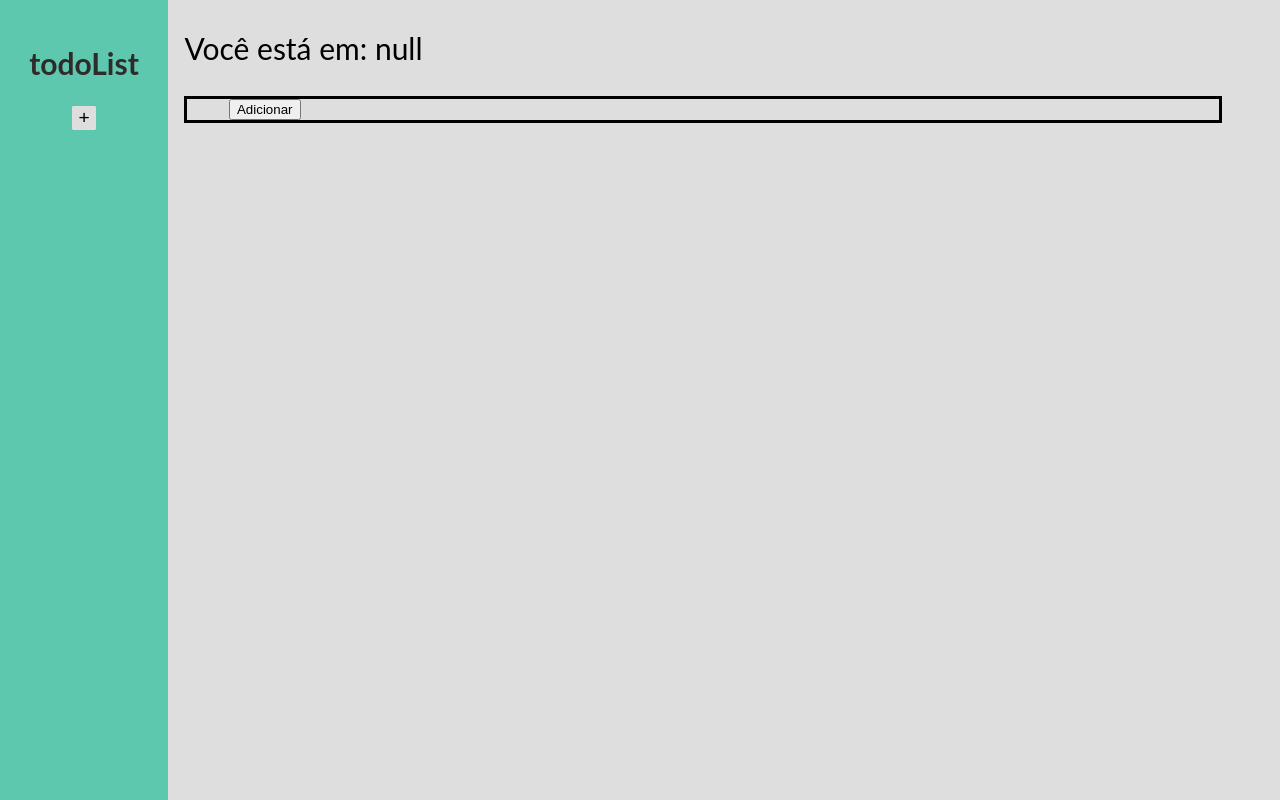
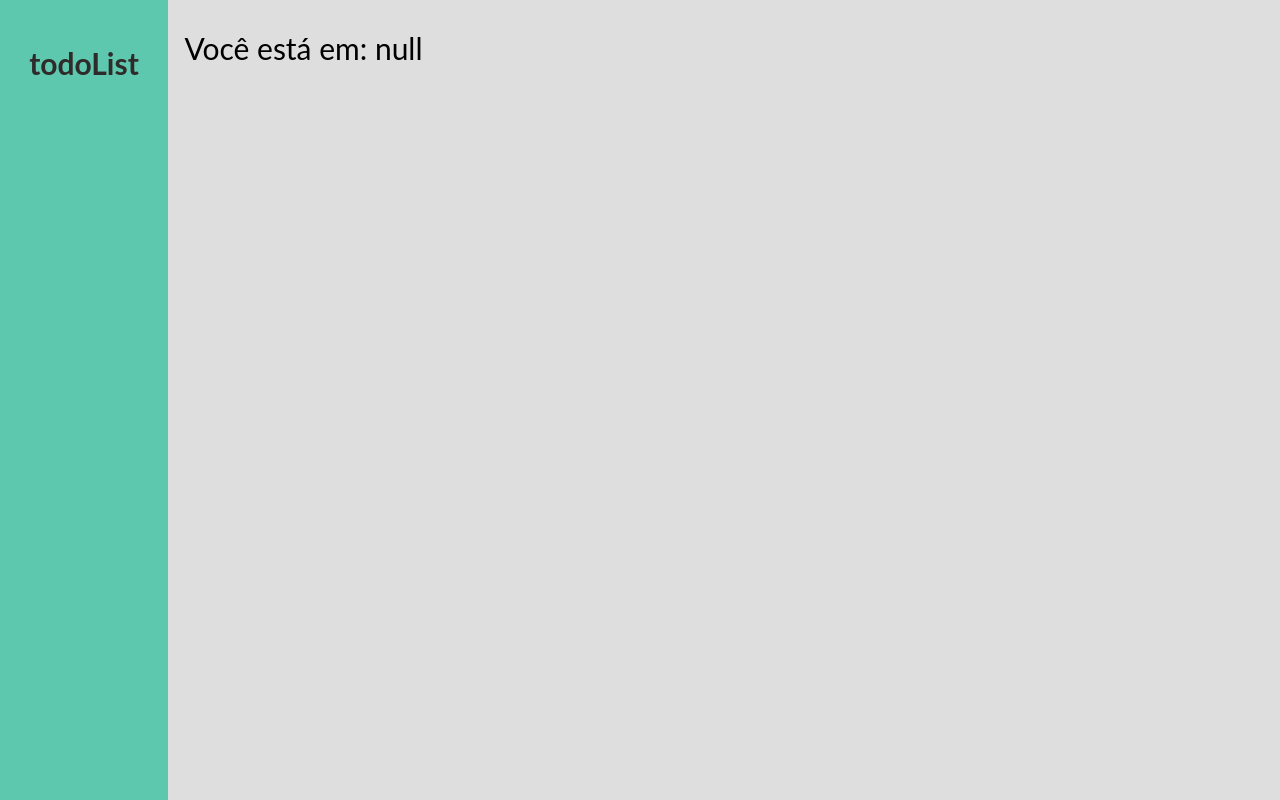
Before and after one commit to shogoshima/todoList-codelab, a website with bundled scripts: page public/todolist.html in a window 1280 px wide. Built offline with nearby package versions, Linux system fonts and the light colour scheme.

Commit message:
dei uma gambiarra pra ficar menos feio na hora de recarregar página

```diff
--- a/public/modulos/display.js
+++ b/public/modulos/display.js
@@ -27,4 +27,5 @@ export function display(lista) {
         document.querySelector(`.date-${id}`).value = lista[id].data;
         console.log(lista[id].data);
     }
+    document.querySelector("#list").style = "display:block";
 }
--- a/public/modulos/displayEnv.js
+++ b/public/modulos/displayEnv.js
@@ -13,4 +13,5 @@ export function displayEnv(todolist) {
         // nesse caso, eu coloco antes do elemento do botão
         botao.parentNode.insertBefore(div, botao);
     }
+    document.querySelector(".envs").style = "display:flex";
 }
--- a/public/todolist.html
+++ b/public/todolist.html
@@ -11,13 +11,13 @@
 <body>
     <div id="sidenav">
         <h1 id="todolist">todoList</h1>
-        <div class="envs">
+        <div class="envs" style="display: none">
             <button id="new_env">+</button>
         </div>
     </div>
     <div id="main">
         <p id="pag_atual"></p>
-        <div id="list">
+        <div id="list" style="display: none">
             <button id="new_task">Adicionar</button>
         </div>
     </div>
```
